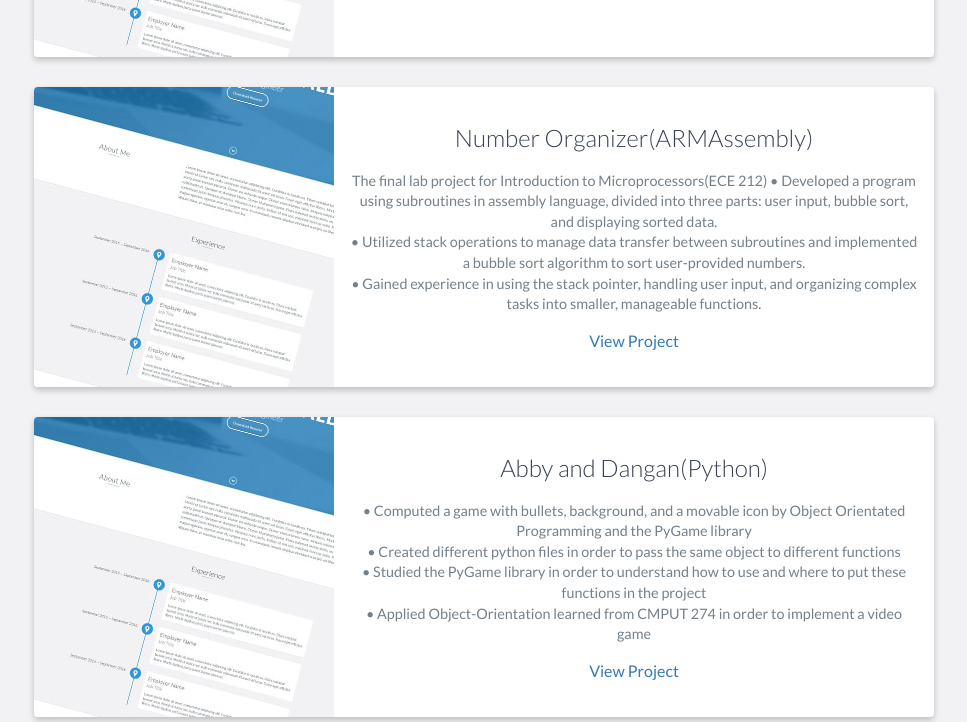
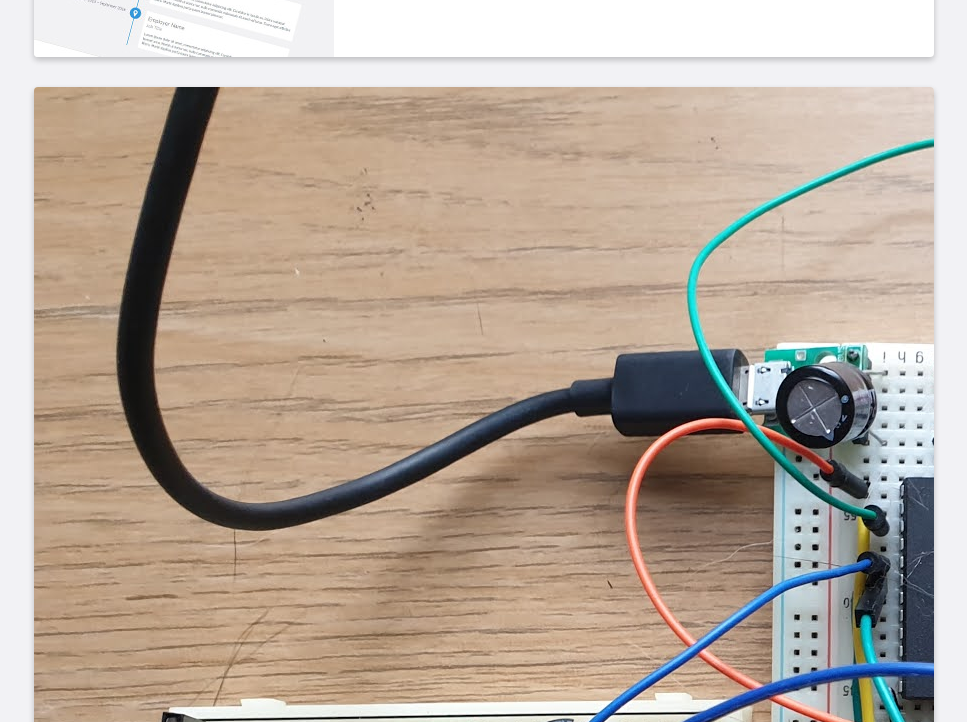
Before and after one commit to Zhouyi-Yu/Zhouyi-Yu.github.io, a website: page index.html in a window 1280 px wide. Shown: the part 2745-3467 px from the top of the page, without its empty margins (156-1123 px from the left). Drawn offline with nearby package versions, Linux system fonts and the light colour scheme.

Commit message:
Update index.html

```diff
--- a/index.html
+++ b/index.html
@@ -178,7 +178,7 @@
 
                 <div class="project shadow-large">
                     <div class="project-image">
-                        <img src="images/project.jpg" />
+                        <img src="images/ARM.jpg" />
                     </div>
                     <!-- End .project-image -->
                     <div class="project-info">
@@ -201,7 +201,7 @@
 
 <div class="project shadow-large">
 <div class="project-image">
-<img src="images/project.jpg" />
+<img src="images/alien-invasion.jpg" />
 </div>
 <!-- End .project-image -->
 
```
